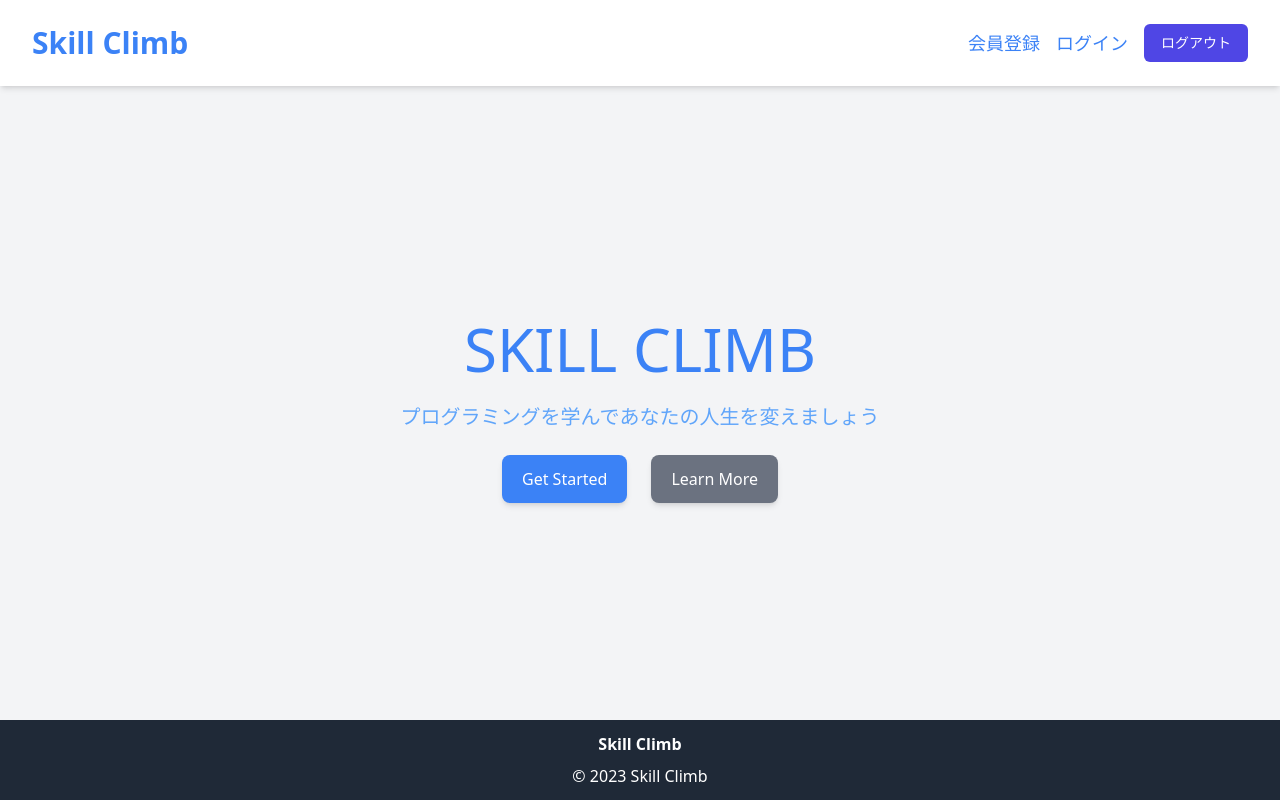
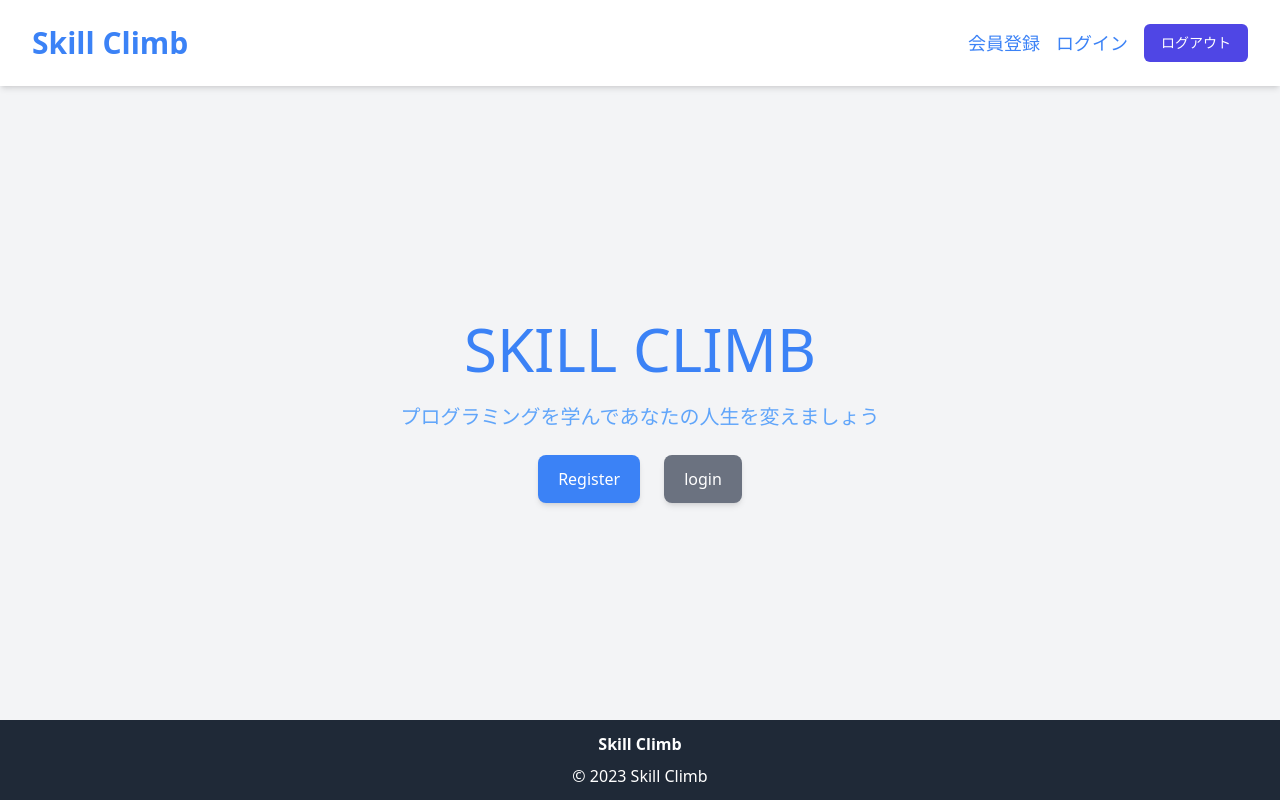
Before and after one commit to linus-vanpelt919/skill-climb-front, a Next.js app: page / in a window 1280 px wide. Built offline with nearby package versions, Linux system fonts and the light colour scheme.

Commit message:
fix:link先修正

```diff
--- a/pages/auth/login.tsx
+++ b/pages/auth/login.tsx
@@ -1,39 +1,53 @@
 // pages/login.tsx
-import React, { useState, useEffect } from 'react';
-import axios from 'axios';
-import { useRouter } from 'next/router';
+import React, { useState, useEffect } from "react";
+import axios from "axios";
+import { useRouter } from "next/router";
 import Link from "next/link";
 import { useRecoilState } from "recoil";
 import { isLoggedInState } from "../../states/authState";
+import Head from "next/head";
+import Header from "@/components/Header";
+import Footer from "@/components/Footer";
 
 const Login: React.FC = () => {
   const router = useRouter();
-  const [email, setEmail] = useState('');
-  const [password, setPassword] = useState('');
+  const [email, setEmail] = useState("");
+  const [password, setPassword] = useState("");
   const [isLoggedIn, setIsLoggedIn] = useRecoilState(isLoggedInState);
 
-  const handleSubmit = async(e: React.FormEvent) => {
+  const handleSubmit = async (e: React.FormEvent) => {
     e.preventDefault();
 
     try {
-      await axios.get('http://localhost/sanctum/csrf-cookie', { withCredentials: true });
-      const response = await axios.post('http://localhost/api/login',
-      { email, password }, {
+      await axios.get("http://localhost/sanctum/csrf-cookie", {
         withCredentials: true,
       });
+      const response = await axios.post(
+        "http://localhost/api/login",
+        { email, password },
+        {
+          withCredentials: true,
+        }
+      );
       // ログイン成功後の処理
       setIsLoggedIn(true);
-      router.push('/myPage');
+      router.push("/myPage");
     } catch (error) {
       console.error(error);
     }
   };
 
-
   return (
+    <>
+      <Head>
+        <title>SKILL CLIMB</title>
+      </Head>
+      <Header />
     <div className="min-h-screen flex items-center justify-center bg-gray-50 py-12 px-4 sm:px-6 lg:px-8">
       <div className="max-w-md w-full space-y-8">
-        <h2 className="mt-6 text-center text-3xl font-extrabold text-gray-900">login</h2>
+        <h2 className="text-center text-3xl font-extrabold text-gray-900">
+          login
+        </h2>
         <form className="mt-8 space-y-6" onSubmit={handleSubmit}>
           <div className="rounded-md shadow-sm -space-y-px">
             <div>
@@ -81,6 +95,8 @@ const Login: React.FC = () => {
         </form>
       </div>
     </div>
+    <Footer />
+    </>
   );
 };
 
--- a/pages/index.tsx
+++ b/pages/index.tsx
@@ -26,17 +26,17 @@ const HomePage = () => {
                 </p>
 
                 <div className="flex mt-6 justify-center">
-                    <Link href="/register"
+                    <Link href="/auth/signUp"
                         className="mx-3 px-5 py-3 text-white bg-blue-500 rounded-lg shadow-md hover:bg-blue-400"
                     >
-                        Get Started
+                        Register
                     </Link>
 
                     <Link
-                        href="#"
+                        href="/auth/login"
                         className="mx-3 px-5 py-3 text-white bg-gray-500 rounded-lg shadow-md hover:bg-gray-400"
                     >
-                        Learn More
+                        login
                     </Link>
                 </div>
             </main>
--- a/pages/myPage.tsx
+++ b/pages/myPage.tsx
@@ -1,6 +1,7 @@
 // pages/mypage.tsx
 import { useRouter } from "next/router";
 import React, { useEffect } from "react";
+import { GetServerSideProps } from "next";
 import { checkIfUserIsLoggedIn, handleLogout } from "./utils/auth";
 import Link from "next/link";
 import axios from "axios";
@@ -15,7 +16,7 @@ interface UserData {
   email: string;
 }
 
-const API_URL = "http://localhost/api/show";
+const API_URL = "http://localhost/api/myPage";
 
 const MyPage: React.FC = () => {
   const [userData, setUserData] = React.useState<UserData | null>(null);
@@ -23,9 +24,21 @@ const MyPage: React.FC = () => {
 
   //http://localhost/api/showエンドポイントからaxiosでデータを取得する
   const fetcher = async (url: string): Promise<UserData> => {
-    const response = await axios.get(url, { withCredentials: true });
-    return response.data;
+    try {
+      const response = await axios.get(url, { withCredentials: true });
+      return response.data;
+    } catch (error) {
+      if (axios.isAxiosError(error) && error.response && error.response.status === 401) {
+        // 未認証なのでログインページへリダイレクト
+        router.push('/auth/login');
+        throw new Error('User is not authenticated');
+      } else {
+        // それ以外のエラーを投げる
+        throw error;
+      }
+    }
   };
+
 
   //  const { data: user, error } = useSWR("/api/show", fetcher);
 
```
